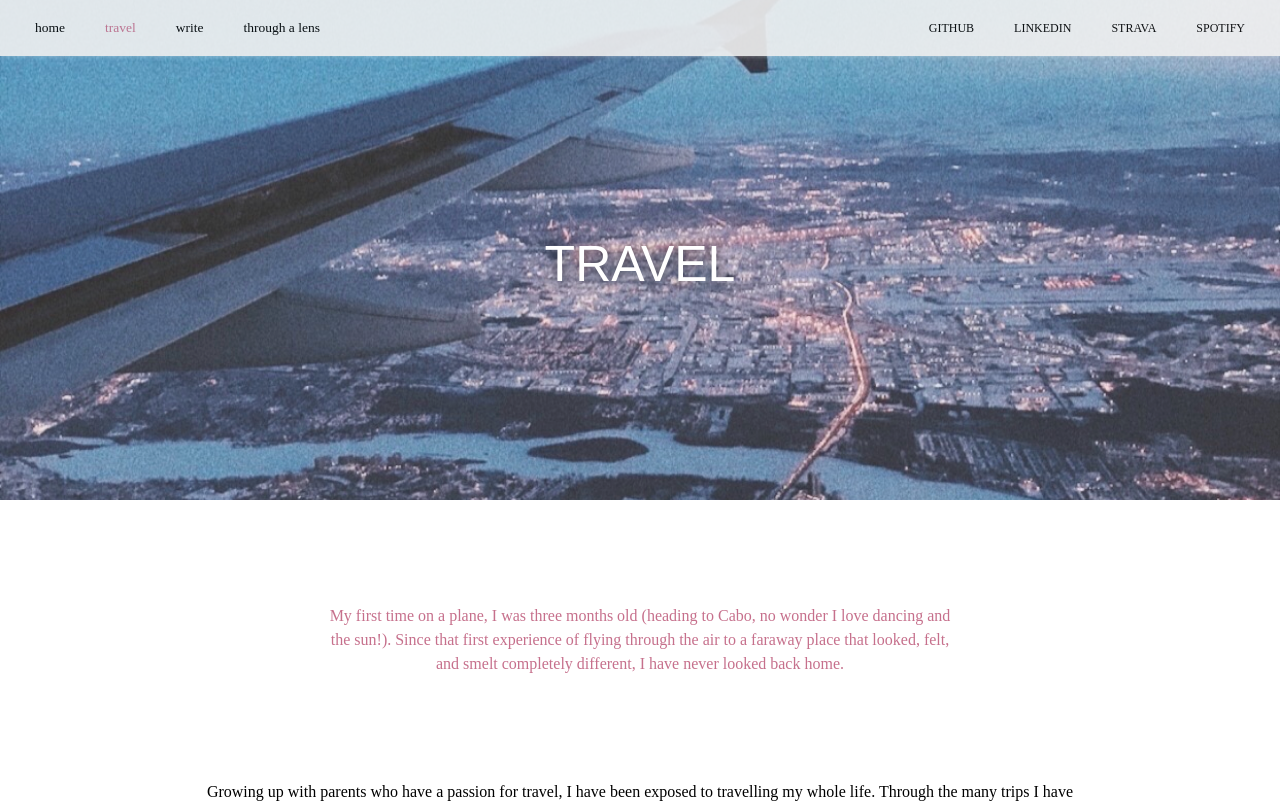
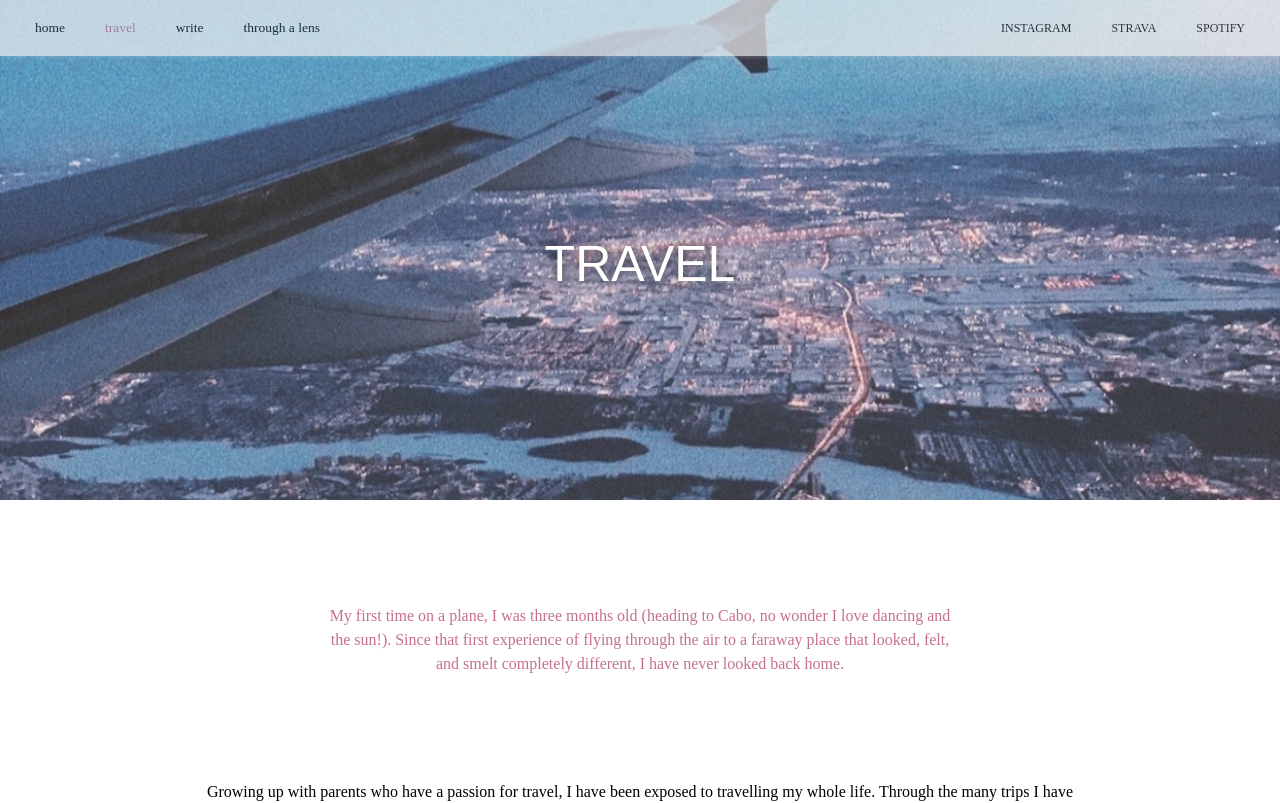
Before and after one commit to lilygostovic/blog, a React (Create React App) app: page /travel in a window 1280 px wide. Shown: the top 803 px of the page. Built offline with nearby package versions, Linux system fonts and the light colour scheme.

Commit message:
Update all pages to include new Nav.

```diff
--- a/src/pages/Home.jsx
+++ b/src/pages/Home.jsx
@@ -2,14 +2,15 @@
  * HOME
  * the home page of the blog, has a brief intro
  * about me followed by a display of all blog
- * posts with a 'subscribe' section on the right
+ * posts with a 'subscribe' section on the
  */
 
 import React from 'react';
 import styled from 'styled-components';
 import { Link } from 'react-router-dom';
 
-import Nav from '../sections/Nav';
+import NH from '../sections/NavHeader';
+import ND from '../sections/NavDropdown';
 import BlogDisplay from '../sections/BlogDisplay';
 import Sub from '../sections/Subscribe';
 import BackToTop from '../sections/BackToTop';
@@ -72,14 +73,24 @@ const Subscribe = styled(Sub)`
   width: 20%;
   margin: 0px;
 `;
+const NavHeader = styled(NH)`
+  @media (max-width: 800px) {
+    display: none;
+  }
+`;
+const NavDropdown = styled(ND)`
+  @media (min-width: 801px) {
+    display: none;
+  }
+`;
 
 const Home = () => {
   window.scrollTo(0, 0);
   return (
     <Main>
-      {/* Navigation Bar */}
-      {/* imported component under sections */}
-      <Nav />
+      {/* Navigation Bars, only one shows depending on width of webpage */}
+      <NavHeader />
+      <NavDropdown />
 
       {/* Picture and Title */}
       <Center>
--- a/src/pages/Photography.jsx
+++ b/src/pages/Photography.jsx
@@ -6,7 +6,9 @@
 
 import React from 'react';
 import styled, { css } from 'styled-components';
-import Nav from '../sections/Nav';
+
+import NH from '../sections/NavHeader';
+import ND from '../sections/NavDropdown';
 import GeneralContent from '../sections/GeneralContent';
 import BlogDisplay from '../sections/BlogDisplay';
 import BackToTop from '../sections/BackToTop';
@@ -16,12 +18,24 @@ import mainIMG from '../images/galleryMain.jpg';
 const Main = styled.div`
   font-family: 'Lora', serif;
 `;
+const NavHeader = styled(NH)`
+  @media (max-width: 800px) {
+    display: none;
+  }
+`;
+const NavDropdown = styled(ND)`
+  @media (min-width: 801px) {
+    display: none;
+  }
+`;
 
 const Gallery = () => {
   window.scrollTo(0, 0);
   return (
     <Main>
-      <Nav></Nav>
+      {/* Navigation Bars, only one shows depending on width of webpage */}
+      <NavHeader />
+      <NavDropdown />
 
       <GeneralContent
         title="Photography"
--- a/src/pages/Travel.jsx
+++ b/src/pages/Travel.jsx
@@ -7,7 +7,9 @@
 
 import React from 'react';
 import styled, { css } from 'styled-components';
-import Nav from '../sections/Nav';
+
+import NH from '../sections/NavHeader';
+import ND from '../sections/NavDropdown';
 import GeneralContent from '../sections/GeneralContent';
 import BlogDisplay from '../sections/BlogDisplay';
 import BackToTop from '../sections/BackToTop';
@@ -17,12 +19,24 @@ import mainIMG from '../images/travelMain.jpg';
 const Main = styled.div`
   font-family: 'Lora', serif;
 `;
+const NavHeader = styled(NH)`
+  @media (max-width: 800px) {
+    display: none;
+  }
+`;
+const NavDropdown = styled(ND)`
+  @media (min-width: 801px) {
+    display: none;
+  }
+`;
 
 const Travel = () => {
   window.scrollTo(0, 0);
   return (
     <Main>
-      <Nav></Nav>
+      {/* Navigation Bars, only one shows depending on width of webpage */}
+      <NavHeader />
+      <NavDropdown />
 
       <GeneralContent
         title="Travel"
--- a/src/pages/Video.jsx
+++ b/src/pages/Video.jsx
@@ -6,7 +6,9 @@
 import React from 'react';
 import { Link } from 'react-router-dom';
 import styled, { css } from 'styled-components';
-import Nav from '../sections/Nav';
+
+import NH from '../sections/NavHeader';
+import ND from '../sections/NavDropdown';
 import GeneralContent from '../sections/GeneralContent';
 import BackToTop from '../sections/BackToTop';
 import Spacing from '../sections/Spacing';
@@ -111,12 +113,24 @@ const BottomLine = styled.hr`
   border-top: 1px solid rgba(0, 0, 0, 0.1);
   border-bottom: 1px solid rgba(255, 255, 255, 0.3);
 `;
+const NavHeader = styled(NH)`
+  @media (max-width: 800px) {
+    display: none;
+  }
+`;
+const NavDropdown = styled(ND)`
+  @media (min-width: 801px) {
+    display: none;
+  }
+`;
 
 const Video = () => {
   window.scrollTo(0, 0);
   return (
     <Main>
-      <Nav></Nav>
+      {/* Navigation Bars, only one shows depending on width of webpage */}
+      <NavHeader />
+      <NavDropdown />
 
       <GeneralContent
         title="Video"
--- a/src/pages/Write.jsx
+++ b/src/pages/Write.jsx
@@ -7,7 +7,9 @@
 
 import React from 'react';
 import styled, { css } from 'styled-components';
-import Nav from '../sections/Nav';
+
+import NH from '../sections/NavHeader';
+import ND from '../sections/NavDropdown';
 import GeneralContent from '../sections/GeneralContent';
 import BlogDisplay from '../sections/BlogDisplay';
 import BackToTop from '../sections/BackToTop';
@@ -18,11 +20,24 @@ const Main = styled.div`
   font-family: 'Lora', serif;
 `;
 
+const NavHeader = styled(NH)`
+  @media (max-width: 800px) {
+    display: none;
+  }
+`;
+const NavDropdown = styled(ND)`
+  @media (min-width: 801px) {
+    display: none;
+  }
+`;
+
 const Live = () => {
   window.scrollTo(0, 0);
   return (
     <Main>
-      <Nav></Nav>
+      {/* Navigation Bars, only one shows depending on width of webpage */}
+      <NavHeader />
+      <NavDropdown />
 
       <GeneralContent
         title="Write"
--- a/src/sections/Nav.jsx
+++ /dev/null
@@ -1,187 +0,0 @@
-/*
- * NAV SECTION
- * to be used at the top of all pages
- * navigation bar
- */
-
-import React from 'react';
-import { Link, useRouteMatch } from 'react-router-dom';
-import styled from 'styled-components';
-
-const Main = styled.div`
-  font-family: 'Lora', serif;
-`;
-const NavBar = styled.nav`
-  position: fixed;
-  top: 0;
-  width: 100%;
-  display: flex;
-  justify-content: space-between;
-  background-color: #f0f0f0;
-  z-index: 10;
-  opacity: 0.9;
-  box-shadow: 0 2px 5px -2px rgba(240, 240, 240, 0.5);
-`;
-const MenuUl = styled.ul`
-  padding: 0px 15px;
-  margin: 0;
-  text-transform: lowercase;
-  color: black;
-`;
-const Dropdown = styled.ul`
-  margin: 0;
-  padding: 0;
-  display: none;
-  text-align: center;
-  width: 100%;
-  position: absolute;
-  left: 0%;
-  top: 100%;
-  box-shadow: 0 2px 5px -2px rgba(240, 240, 240, 0.5);
-`;
-const DropdownOption = styled.li`
-  display: block;
-  font-size: 13.5px;
-  background-color: #f0f0f0;
-  padding: 12px;
-  color: black;
-`;
-const MyLink = styled(Link)`
-  text-decoration: none;
-  color: black;
-  text-transform: lowercase;
-  transition: all 0.5s ease;
-  &.active {
-    color: #c6708c;
-    font-weight: 0;
-  }
-  &:hover {
-    color: #c6708c;
-  }
-`;
-const Socials = styled.ul`
-  display: inline;
-  text-align: right;
-  margin: 0;
-  padding: 0px 15px;
-`;
-const ExternalLink = styled.a`
-  color: black;
-  text-decoration: none;
-  text-transform: uppercase;
-  font-size: 12px;
-  transition: all 0.5s ease;
-  &:hover {
-    color: #c6708c;
-  }
-`;
-const MenuOption = styled.li`
-  display: inline-block;
-  margin: 0px 5px;
-  padding: 20px 15px;
-  font-size: 13.5px;
-  transition: all 0.5s ease;
-  position: relative;
-
-  &:hover {
-    color: #c6708c;
-    font-weight: 0;
-    ${Dropdown} {
-      display: block;
-    }
-  }
-`;
-
-const Nav = () => {
-  //checking the current path to see if on a page in nav
-  const isHome = useRouteMatch({ path: '/', exact: true });
-  const isTravel = useRouteMatch({ path: '/travel', exact: true });
-  const isWrite = useRouteMatch({ path: '/write', exact: true });
-  const isPhotography = useRouteMatch({ path: '/photography', exact: true });
-  const isFilm = useRouteMatch({ path: '/film', exact: true });
-  const isVideo = useRouteMatch({ path: '/video', exact: true });
-  const isMusic = useRouteMatch({ path: '/music', exact: true });
-
-  return (
-    <Main>
-      <NavBar>
-        <MenuUl>
-          <MenuOption>
-            <MyLink className={isHome ? 'active' : ''} to="/">
-              Home
-            </MyLink>
-          </MenuOption>
-
-          <MenuOption>
-            <MyLink className={isTravel ? 'active' : ''} to="/travel">
-              Travel
-            </MyLink>
-          </MenuOption>
-
-          <MenuOption>
-            <MyLink className={isWrite ? 'active' : ''} to="/write">
-              Write
-            </MyLink>
-          </MenuOption>
-
-          <MenuOption>
-            Through A Lens {/* through a lens */}
-            <Dropdown>
-              <DropdownOption>
-                <MyLink className={isVideo ? 'active' : ''} to="/video">
-                  Video
-                </MyLink>
-              </DropdownOption>
-
-              <DropdownOption>
-                <MyLink
-                  className={isPhotography ? 'active' : ''}
-                  to="/photography"
-                >
-                  Photography
-                </MyLink>
-              </DropdownOption>
-            </Dropdown>
-          </MenuOption>
-        </MenuUl>
-
-        <Socials>
-          <MenuOption>
-            <ExternalLink
-              href="https://github.com/lilygostovic"
-              target="_blank"
-            >
-              GitHub
-            </ExternalLink>
-          </MenuOption>
-
-          <MenuOption>
-            <ExternalLink
-              href="https://www.linkedin.com/in/lily-gostovic-5b9243204/"
-              target="_blank"
-            >
-              LinkedIn
-            </ExternalLink>
-          </MenuOption>
-
-          <MenuOption>
-            <ExternalLink
-              href="https://www.strava.com/athletes/24507964"
-              target="_blank"
-            >
-              Strava
-            </ExternalLink>
-          </MenuOption>
-
-          <MenuOption>
-            <ExternalLink href="spotify:user:lilygostovic" target="_blank">
-              Spotify
-            </ExternalLink>
-          </MenuOption>
-        </Socials>
-      </NavBar>
-    </Main>
-  );
-};
-
-export default Nav;
```
